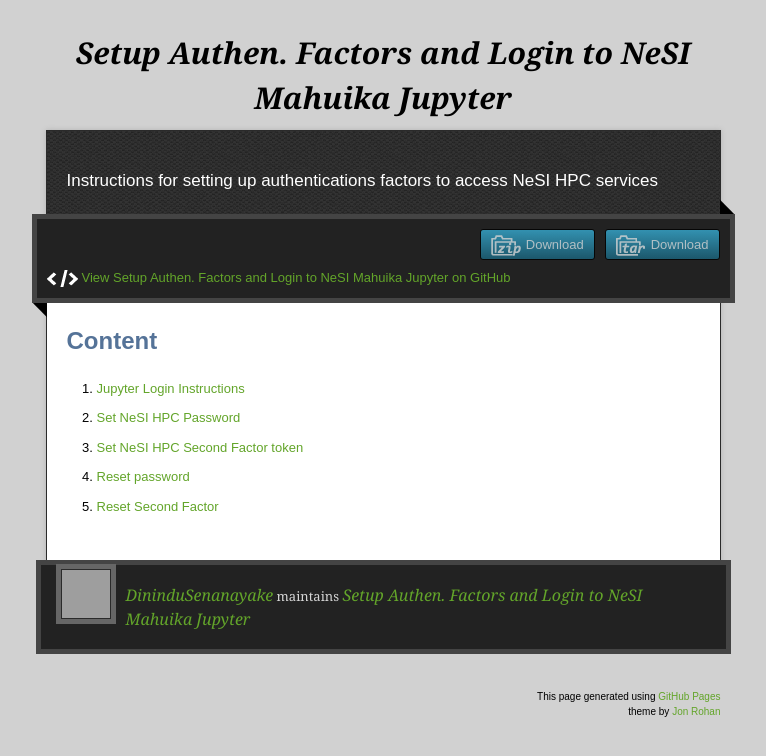
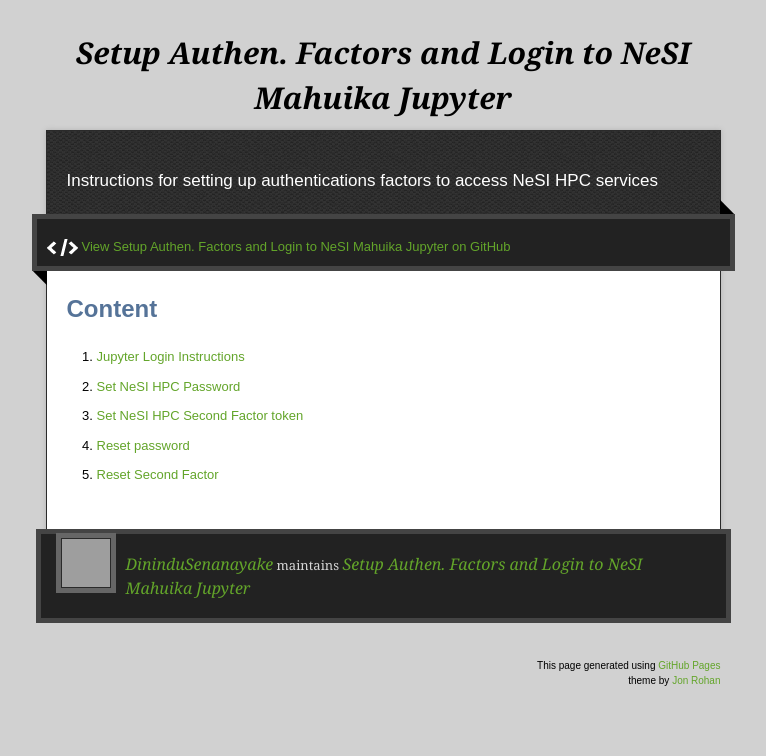
Before and after one commit to DininduSenanayake/ganesi_authesetup-login, a Jekyll site: the page built from index.md, in a window 1280 px wide. Shown: the top 756 px of the page, without its empty margins (257-1023 px from the left). Built offline with Jekyll 4.4.1, drawn with Linux system fonts in a browser that asks for light colours; our own code applies the rules of GitHub Pages for plain Markdown files; grey boxes are pictures that could not be loaded.

Commit message:
remove downloadn buttons

```diff
--- a/_layouts/default.html
+++ b/_layouts/default.html
@@ -28,8 +28,8 @@
         <div class="download-bar">
         <div class="inner">
           {% if site.show_downloads %}
-          <a href="{{ site.github.tar_url }}" class="download-button tar"><span>Download</span></a>
-          <a href="{{ site.github.zip_url }}" class="download-button zip"><span>Download</span></a>
+<!--          <a href="{{ site.github.tar_url }}" class="download-button tar"><span>Download</span></a> -->
+<!--          <a href="{{ site.github.zip_url }}" class="download-button zip"><span>Download</span></a> -->
           {% endif %}
           <a href="{{ site.github.repository_url }}" class="code">View {{ site.title | default: site.github.repository_name }} on GitHub</a>
         </div>
```
